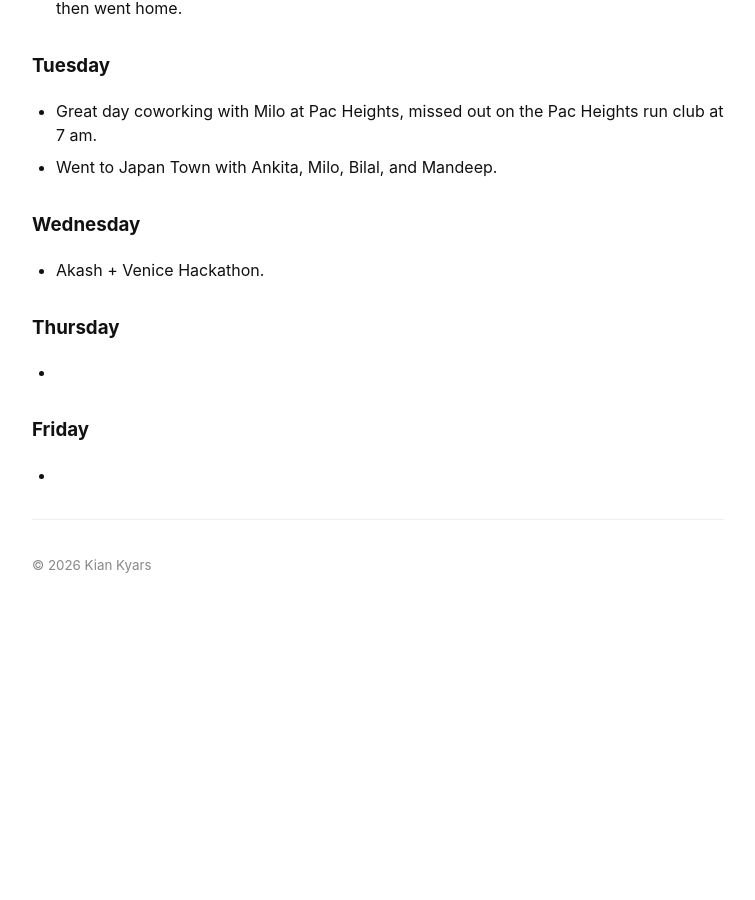
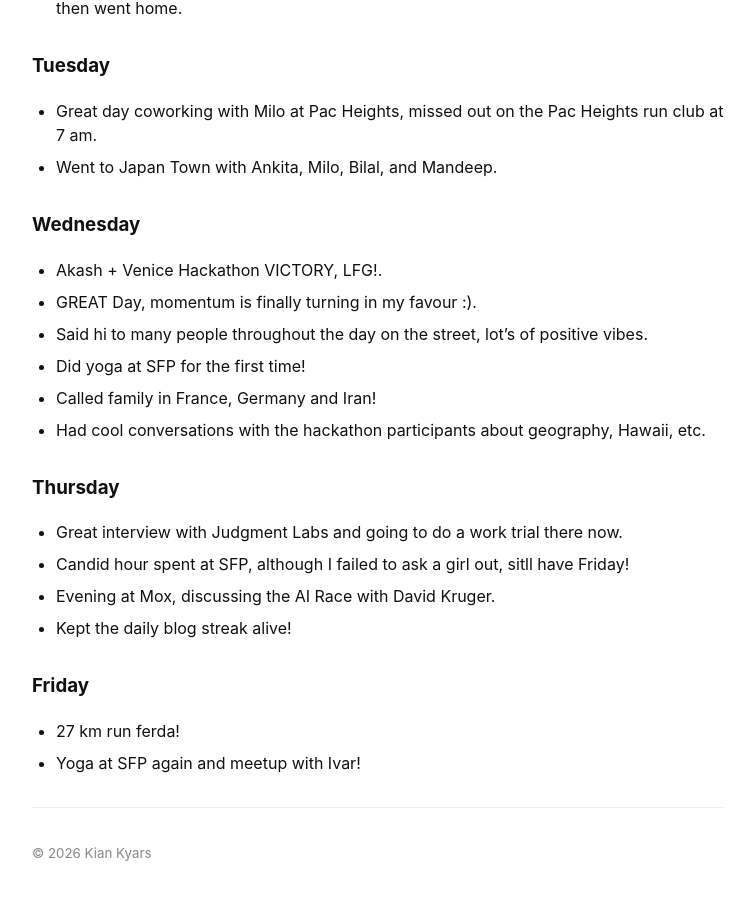
Before and after one commit to kiankyars/kiankyars.github.io, a Jekyll site: the page built from _posts/weekly-victories/2026-02-27-weekly-victories.md, in a window 1280 px wide and 900 px high, scrolled down 2299 px. Shown: the whole window, without its empty margins (262-1017 px from the left). Built offline with Jekyll 4.4.1, drawn with Linux system fonts in a browser that asks for light colours; before the commit the page ends 2915 px from its top, so only the background shows below that.

Commit message:
vics + blog

```diff
--- a/_posts/weekly-victories/2026-02-27-weekly-victories.md
+++ b/_posts/weekly-victories/2026-02-27-weekly-victories.md
@@ -28,12 +28,21 @@ categories: reflection
 
 ### Wednesday
 
-- Akash + Venice Hackathon.
+- Akash + Venice Hackathon VICTORY, LFG!.
+- GREAT Day, momentum is finally turning in my favour :).
+- Said hi to many people throughout the day on the street, lot's of positive vibes.
+- Did yoga at SFP for the first time!
+- Called family in France, Germany and Iran!
+- Had cool conversations with the hackathon participants about geography, Hawaii, etc.
 
 ### Thursday
 
--
+- Great interview with Judgment Labs and going to do a work trial there now.
+- Candid hour spent at SFP, although I failed to ask a girl out, sitll have Friday!
+- Evening at Mox, discussing the AI Race with David Kruger.
+- Kept the daily blog streak alive!
 
 ### Friday
 
--
+- 27 km run ferda!
+- Yoga at SFP again and meetup with Ivar!
```
Also changed, not shown: _posts/blog/2026-02-25-substack.md (+2 -0 lines).
